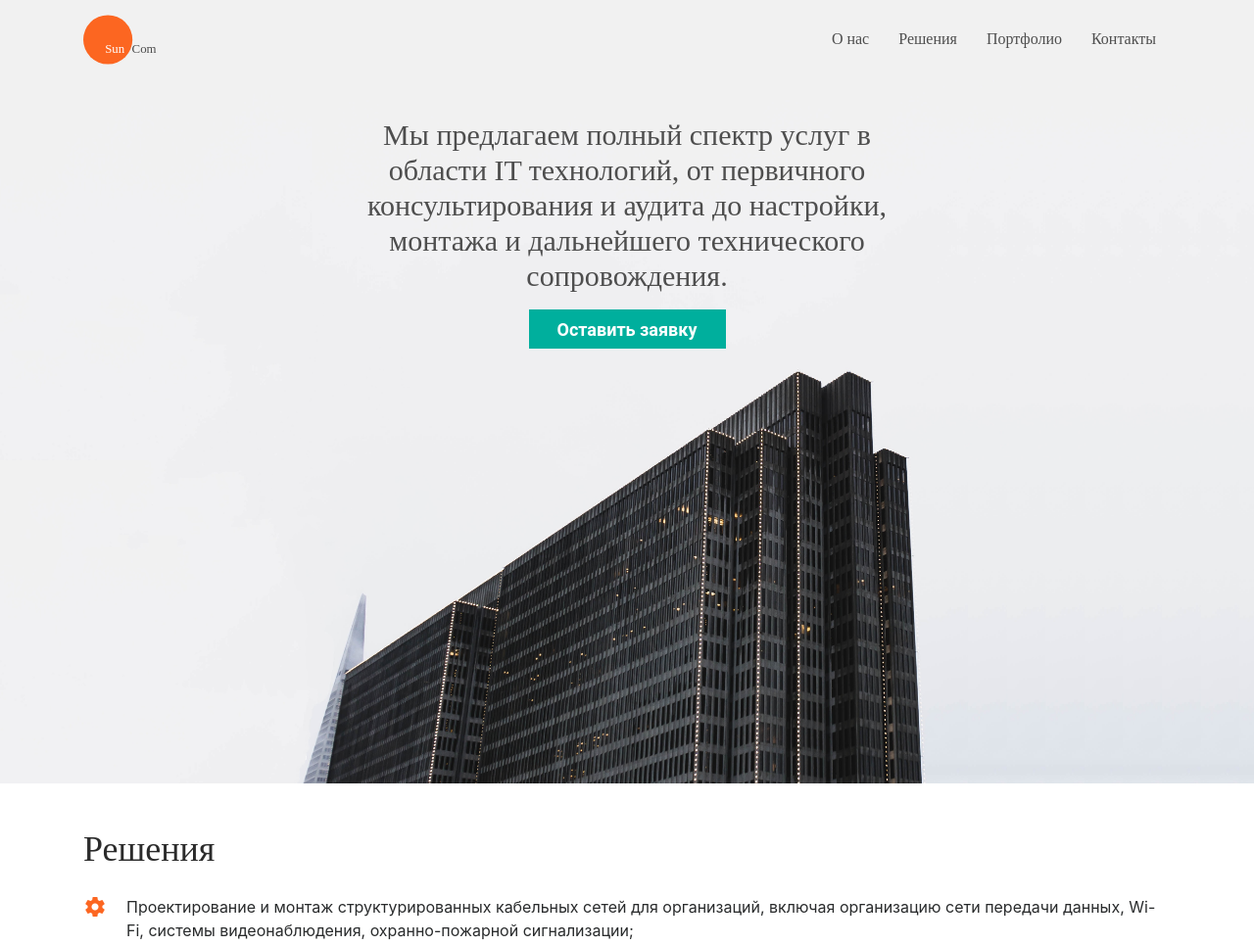
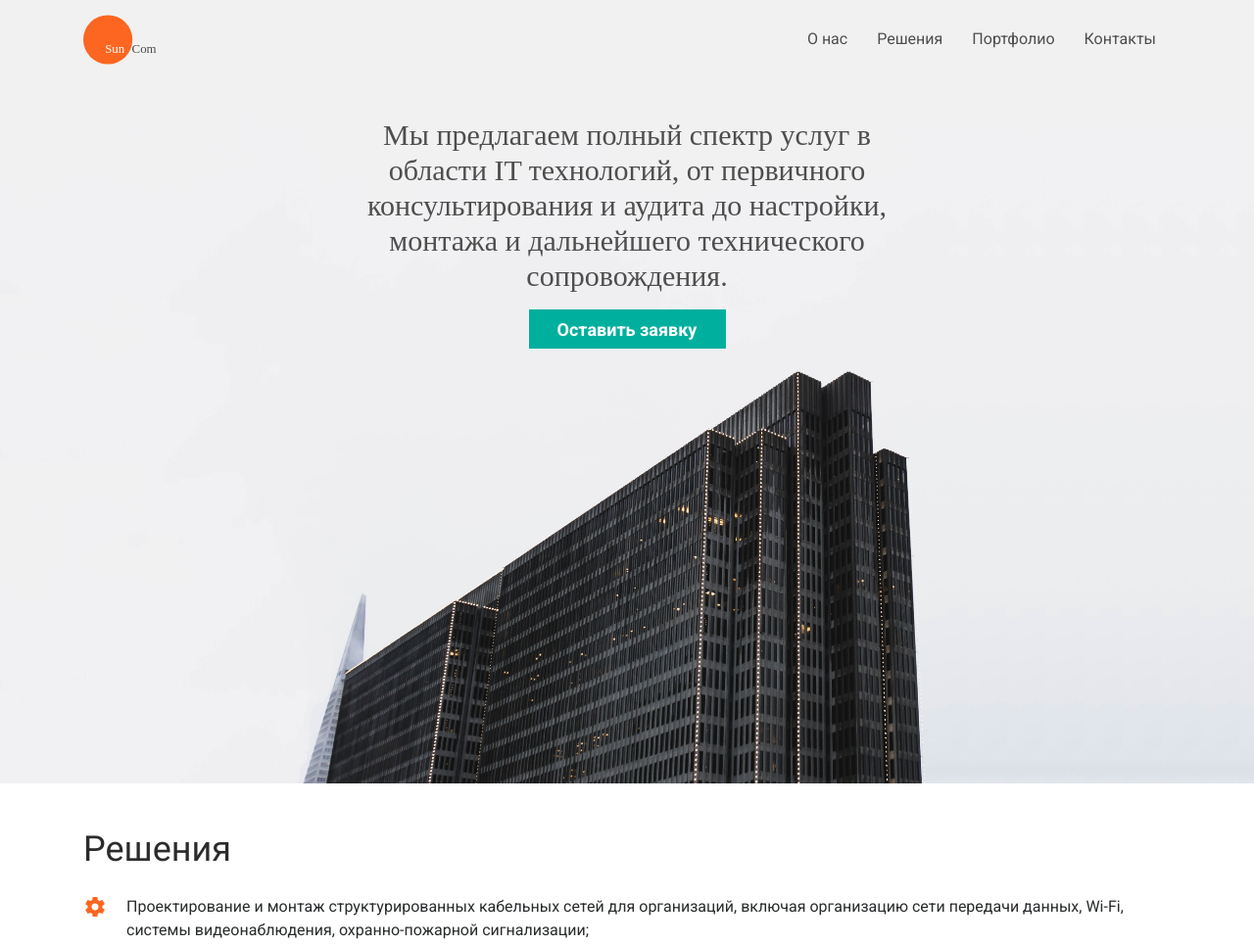
Before and after one commit to LevinSuncom/suncom-site, a plain HTML site: page index.html in a window 1280 px wide. Shown: the top 965 px of the page at 98% size. Drawn offline with Linux system fonts and the light colour scheme; a web font is replaced by a local one.

Commit message:
add: google fonts

```diff
--- a/assets/app.css
+++ b/assets/app.css
@@ -3,6 +3,12 @@
   --brand-black: #4E4E4E;
   --brand-gray: #F1F1F1;
   --brand-orange: #FC6621;
+}
+
+body {
+  font-family: 'Roboto', sans-serif;
+  /*font-family: 'Roboto Condensed', sans-serif;*/
+  /*font-family: 'Cuprum', sans-serif;*/
 }
 
 .height-80 {
@@ -31,7 +37,8 @@
 .c-link {
   padding: 5px 15px;
   color: var(--brand-black);
-  font-family: Raleway-Bold;
+  font-family: Roboto;
+  font-weight: 400;
   font-size: 16px;
   color: #4E4E4E;
 }
@@ -56,14 +63,16 @@
 
 .c-project__header {
   padding: 10px 0 0 10px;
-  font-family: Roboto-Regular;
+  font-family: Roboto;
+  font-weight: 400;
   font-size: 24px;
   color: #2B2B2B;
 }
 
 .c-project__body {
   padding-left: 10px;
-  font-family: Roboto-Light;
+  font-family: Roboto;
+  font-weight: 300;
   font-size: 18px;
   color: #000000;
 }
@@ -211,8 +220,9 @@ button {
 }
 
 .c-banner__content {
-  font-family: Akrobat-Regular;
+  font-family: Cuprum;
   font-size: 30px;
+  /*font-weight: 400;*/
   color: #4E4E4E;
   line-height: 1.2;
 }
@@ -242,10 +252,9 @@ button {
   }
 }
 
-@media (min-width: 768px) and (max-width: 992px){
+@media (min-width: 768px) and (max-width: 992px) {
   .bg-image {
     background-position: bottom;
-
   }
   .c-banner__content {
     margin-top: 40px;
@@ -255,7 +264,6 @@ button {
 .f-align-center {
   align-items: center;
 }
-
 
 .f-justify-end {
   justify-content: flex-end;
@@ -268,7 +276,8 @@ button {
 }
 
 .c-header-text {
-  font-family: Raleway-Bold;
+  font-family: Roboto;
+  font-weight: 400;
   font-size: 36px;
   color: #2B2B2B;
 }
--- a/index.html
+++ b/index.html
@@ -14,6 +14,8 @@
   <link href="https://fonts.googleapis.com/icon?family=Material+Icons" rel="stylesheet">
   <!-- Styles -->
   <link rel="stylesheet" href="assets/app.css">
+  <link href="https://fonts.googleapis.com/css?family=Roboto:300,400,700&amp;subset=cyrillic" rel="stylesheet">
+  <link href="https://fonts.googleapis.com/css?family=Cuprum|Roboto+Condensed:700&amp;subset=cyrillic" rel="stylesheet">
 </head>
 
 <body>
@@ -24,10 +26,10 @@
       <div class="container height-80 flex flex--vcenter">
         <img src="./assets/logo.svg" alt="Логотип" class="c-logo">
         <nav class="flex push-left hidden-sm">
-          <a href="#about" class="c-link anchor">О нас</a>
-          <a href="#solutions" class="c-link anchor">Решения</a>
-          <a href="#portfolio" class="c-link anchor">Портфолио</a>
-          <a href="#contacts" class="c-link anchor">Контакты</a>
+          <a href="#about" class="c-link">О нас</a>
+          <a href="#solutions" class="c-link">Решения</a>
+          <a href="#portfolio" class="c-link">Портфолио</a>
+          <a href="#contacts" class="c-link">Контакты</a>
         </nav>
         <!-- <nav class="nav-sm push-left"></nav> -->
       </div>
```
